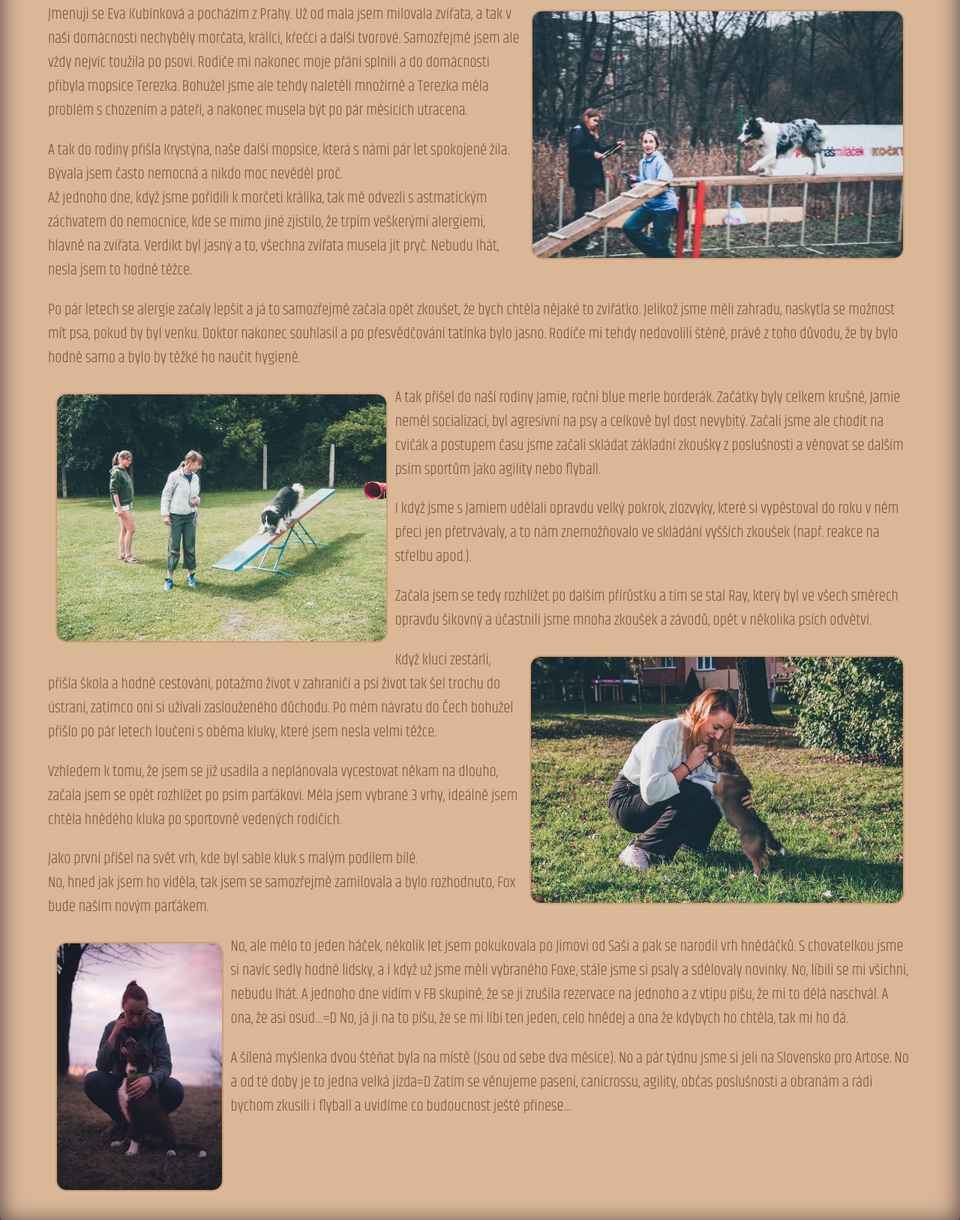
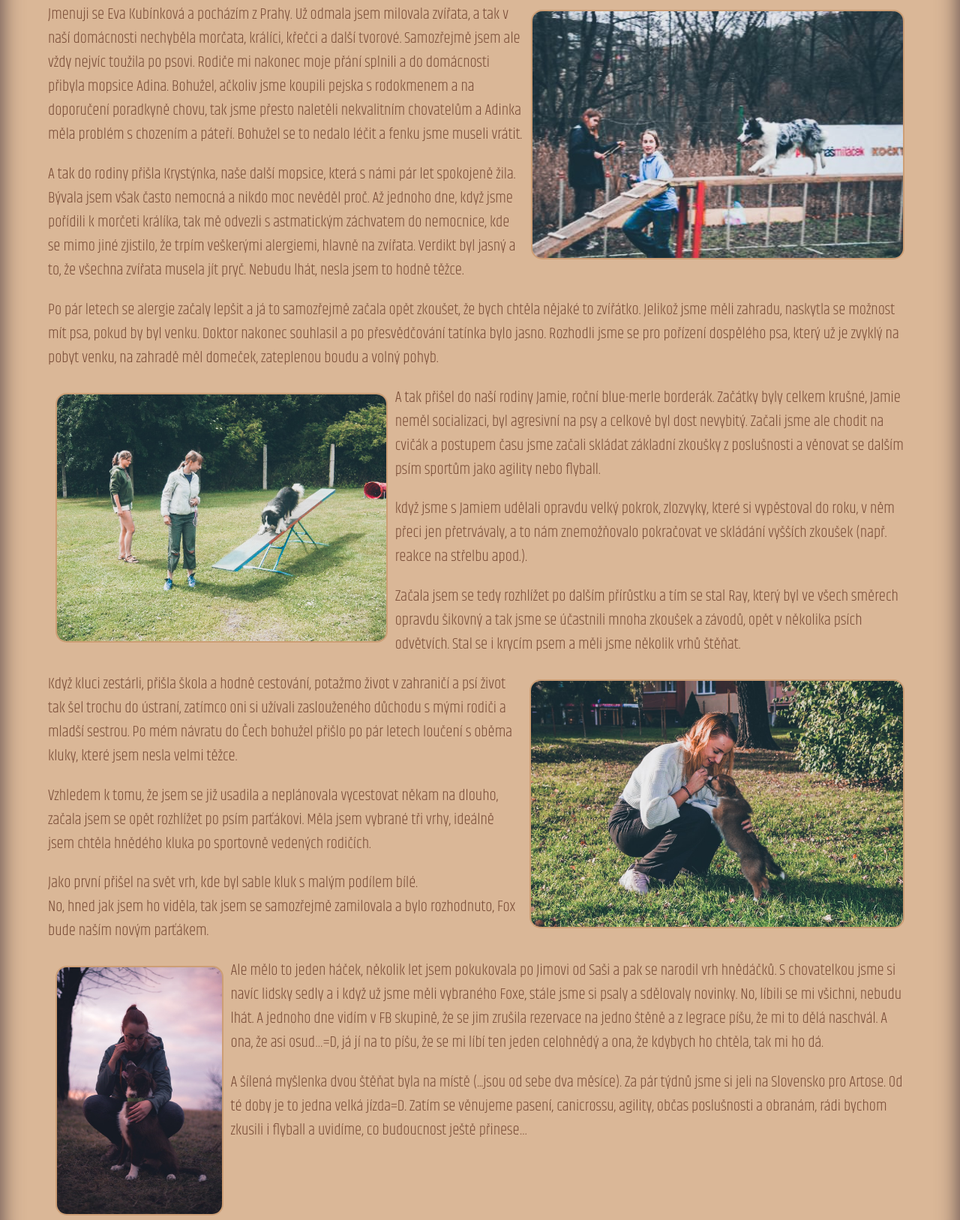
Before and after one commit to evekub/ZAVERECNY-PROJEKT, an Eleventy site: page omne.html in a window 1280 px wide. Shown: the part 361-1988 px from the top of the page at 75% size. Built offline with nearby package versions, Linux system fonts and the light colour scheme; Eleventy itself is replaced by a stand-in of ours; files that its build step writes are made by us from their sources.

Commit message:
Oprava textu

```diff
--- a/omne.html
+++ b/omne.html
@@ -12,45 +12,53 @@ title: O mně
 <p>
     <img class="about__photo--right" src="/images/omne_photo_jamie.jpeg " alt="Jamie">
 
-        Jmenuji se Eva Kubínková a pocházím z Prahy.
-        Už od mala jsem milovala zvířata, a tak v naši domácnosti nechyběly morčata, králíci, křečci a další tvorové.
-        Samozřejmě jsem ale vždy nejvíc toužila po psovi. Rodiče mi nakonec moje přání splnili a do domácnosti přibyla mopsice Terezka.
-        Bohužel jsme ale tehdy naletěli množírně a Terezka měla problém s chozením a páteří, a nakonec musela být po pár měsících utracena.
+    Jmenuji se Eva Kubínková a pocházím z Prahy. Už odmala jsem milovala zvířata,
+    a tak v naší domácnosti nechyběla morčata, králíci, křečci a další tvorové.
+    Samozřejmě jsem ale vždy nejvíc toužila po psovi. Rodiče mi nakonec moje přání splnili a do domácnosti
+    přibyla mopsice Adina. Bohužel, ačkoliv jsme koupili pejska s rodokmenem a na doporučení poradkyně chovu,
+    tak jsme přesto naletěli nekvalitním chovatelům a Adinka měla problém s chozením a páteří.
+    Bohužel se to nedalo léčit a fenku jsme museli vrátit.
+
 </p>
 
 
  <p>
-        A tak do rodiny přišla Krystýna, naše další mopsice, která s námi pár let spokojeně žila.
-        Bývala jsem často nemocná a nikdo moc nevěděl proč. <br> Až jednoho dne, když jsme pořídili k morčeti králíka,
-        tak mě odvezli s astmatickým záchvatem do nemocnice, kde se mimo jiné zjistilo, že trpím veškerými alergiemi, hlavně na zvířata.
-        Verdikt byl jasný a to, všechna zvířata musela jít pryč. Nebudu lhát, nesla jsem to hodně těžce.
+    A tak do rodiny přišla Krystýnka, naše další mopsice, která s námi pár let spokojeně žila.
+    Bývala jsem však často nemocná a nikdo moc nevěděl proč.
+    Až jednoho dne, když jsme pořídili k morčeti králíka, tak mě odvezli s astmatickým záchvatem do nemocnice,
+    kde se mimo jiné zjistilo, že trpím veškerými alergiemi, hlavně na zvířata.
+    Verdikt byl jasný a to, že všechna zvířata musela jít pryč. Nebudu lhát, nesla jsem to hodně těžce.
+
 </p>
 
 
 <p>
-       Po pár letech se alergie začaly lepšit a já to samozřejmě začala opět zkoušet, že bych chtěla nějaké to zvířátko.
-       Jelikož jsme měli zahradu, naskytla se možnost mít psa, pokud by byl venku. Doktor nakonec souhlasil
-       a po přesvědčování tatínka bylo jasno.
-       Rodiče mi tehdy nedovolili štěně, právě z toho důvodu, že by bylo hodně samo a bylo by těžké ho naučit hygieně.
+    Po pár letech se alergie začaly lepšit a já to samozřejmě začala opět zkoušet, že bych chtěla nějaké to zvířátko.
+    Jelikož jsme měli zahradu, naskytla se možnost mít psa, pokud by byl venku. Doktor nakonec souhlasil a
+    po přesvědčování tatínka bylo jasno. Rozhodli jsme se pro pořízení dospělého psa, který už je zvyklý na pobyt venku,
+    na zahradě měl domeček, zateplenou boudu a volný pohyb.
+
 </p>
 
     <img class="about__photo--left" src="/images/omne_photo_ray.jpeg" alt="Ray">
 
 <p>
-    A tak přišel do naší rodiny Jamie, roční blue merle borderák. Začátky byly celkem krušné, Jamie neměl socializaci,
+    A tak přišel do naší rodiny Jamie, roční blue-merle borderák. Začátky byly celkem krušné, Jamie neměl socializaci,
     byl agresivní na psy a celkově byl dost nevybitý.
     Začali jsme ale chodit na cvičák a postupem času jsme začali skládat základní zkoušky z poslušnosti
     a věnovat se dalším psím sportům jako agility nebo flyball.
 
+</p>
+
 <p>
-    I když jsme s Jamiem udělali opravdu velký pokrok, zlozvyky, které si vypěstoval do roku v něm přeci jen přetrvávaly,
-    a to nám znemožňovalo ve skládání vyšších zkoušek (např. reakce na střelbu apod.).
+    když jsme s Jamiem udělali opravdu velký pokrok, zlozvyky, které si vypěstoval do roku, v něm přeci jen přetrvávaly,
+    a to nám znemožňovalo pokračovat ve skládání vyšších zkoušek (např. reakce na střelbu apod.).
 
 </p>
 
 <p>
     Začala jsem se tedy rozhlížet po dalším přírůstku a tím se stal Ray, který byl ve všech směrech opravdu šikovný
-    a účastnili jsme mnoha zkoušek a závodů, opět v několika psích odvětví.
+    a tak jsme se účastnili mnoha zkoušek a závodů, opět v několika psích odvětvích. Stal se i krycím psem a měli jsme několik vrhů štěňat.
 
 </p>
 
@@ -58,12 +66,14 @@ title: O mně
     <img class="about__photo--right" src="/images/omne_photo_fox.jpeg" alt="Fox">
 
     Když kluci zestárli, přišla škola a hodně cestování, potažmo život v zahraničí a psí život tak šel trochu do ústraní,
-    zatímco oni si užívali zaslouženého důchodu. Po mém návratu do Čech bohužel přišlo po pár letech loučení s oběma kluky,
-    které jsem nesla velmi těžce. </p>
+    zatímco oni si užívali zaslouženého důchodu s mými rodiči a mladší sestrou.
+    Po mém návratu do Čech bohužel přišlo po pár letech loučení s oběma kluky, které jsem nesla velmi těžce.
+
+</p>
 
 <p>
     Vzhledem k tomu, že jsem se již usadila a neplánovala vycestovat někam na dlouho, začala jsem se opět rozhlížet po psím parťákovi.
-    Měla jsem vybrané 3 vrhy, ideálně jsem chtěla hnědého kluka po sportovně vedených rodičích.
+    Měla jsem vybrané tři vrhy, ideálně jsem chtěla hnědého kluka po sportovně vedených rodičích.
 
 </p>
 
@@ -75,22 +85,21 @@ title: O mně
 
 
 <p>
+
 <img class="about__photo--left" src="/images/omne_photo_artos.jpeg" alt="Artos">
-    No, ale mělo to jeden háček, několik let jsem pokukovala po Jimovi od Saši a pak se narodil vrh hnědáčků.
-    S chovatelkou jsme si navíc sedly hodně lidsky, a i když už jsme měli vybraného Foxe, stále jsme si psaly a sdělovaly novinky.
-    No, líbili se mi všichni, nebudu lhát. A jednoho dne vidím v FB skupině, že se ji zrušila rezervace na jednoho a z vtipu píšu,
-    že mi to dělá naschvál.
-    A ona, že asi osud…=D No, já ji na to píšu, že se mi líbí ten jeden, celo hnědej a ona že kdybych ho chtěla, tak mi ho dá.
+
+Ale mělo to jeden háček, několik let jsem pokukovala po Jimovi od Saši a pak se narodil vrh hnědáčků.
+S chovatelkou jsme si navíc lidsky sedly a i když už jsme měli vybraného Foxe, stále jsme si psaly a sdělovaly novinky.
+No, líbili se mi všichni, nebudu lhát. A jednoho dne vidím v FB skupině, že se jim zrušila rezervace na jedno štěně a z legrace píšu,
+že mi to dělá naschvál. A ona, že asi osud…=D, já jí na to píšu, že se mi líbí ten jeden celohnědý a ona, že kdybych ho chtěla, tak mi ho dá.
 
 </p>
 
 
 <p>
-A šílená myšlenka dvou štěňat byla na místě (Jsou od sebe dva měsíce). No a pár týdnu jsme si jeli na Slovensko pro Artose.
-No a od té doby je to jedna velká jízda=D Zatím se věnujeme pasení, canicrossu, agility, občas poslušnosti a obranám a rádi bychom zkusili
-i flyball a uvidíme co budoucnost ještě přinese…
-
-</p>
+A šílená myšlenka dvou štěňat byla na místě (...jsou od sebe dva měsíce). Za pár týdnů jsme si jeli na Slovensko pro Artose.
+Od té doby je to jedna velká jízda=D. Zatím se věnujeme pasení, canicrossu, agility, občas poslušnosti a obranám,
+rádi bychom zkusili i flyball a uvidíme, co budoucnost ještě přinese…
 
 </p>
 
```
